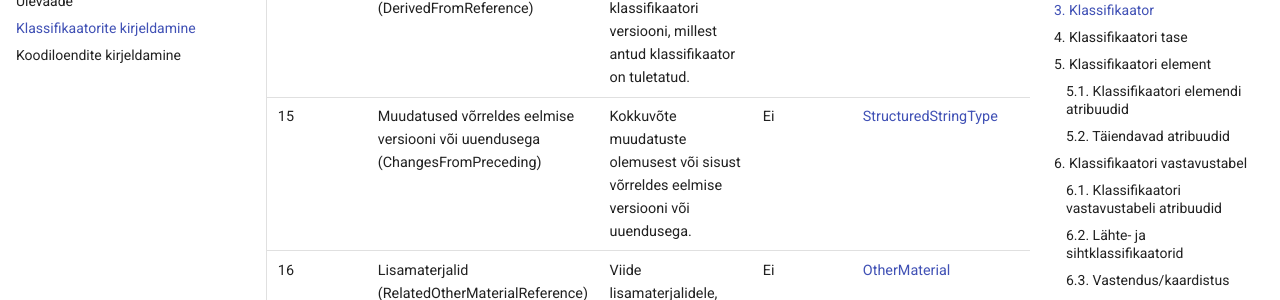
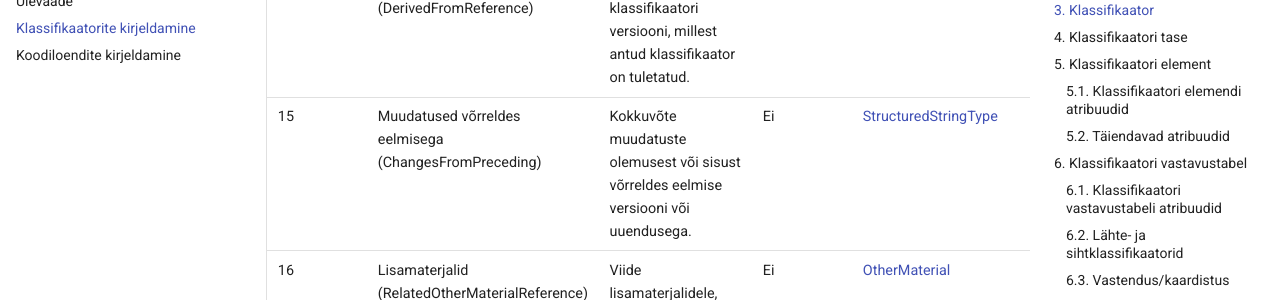
Before and after one commit to e-gov/Klassifikaatorite-ja-Koodiloendite-Standard, an MkDocs documentation site: the page built from docs/klassifikaator/atribuudid.md, in a window 1280 px wide and 900 px high, scrolled down 8840 px. Shown: the part 152-452 px from the top of the window. Built offline with MkDocs 1.6.1 and Material for MkDocs 9.7.7, drawn with Linux system fonts in a browser that asks for light colours; some of the changed lines change nothing that is shown.

Commit message:
visuaalid

```diff
--- a/docs/klassifikaator/atribuudid.md
+++ b/docs/klassifikaator/atribuudid.md
@@ -136,7 +136,7 @@
 | 12 | Eelnev klassifikaator (PredecessorReference) | Nende klassifikaatorite puhul, mis on versioonid või uuendused, viide eelnevale klassifikaatorile või versioonile, mille järglane antud klassifikaator on. | Ei | [StatisticalClassification](https://docs.ddialliance.org/DDI-Lifecycle/3.3/model/item-types/StatisticalClassification/) | 0..1 |  |
 | 13 | Järgnev klassifikaator (SuccessorReference) | Nende klassifikaatorite puhul, mis on versioonid või uuendused, viide järgmisele kehtivale klassifikaatorile või selle versioonile. | Ei | [StatisticalClassification](https://docs.ddialliance.org/DDI-Lifecycle/3.3/model/item-types/StatisticalClassification/) | 0..1 |  |
 | 14 | Lähteklassifikaator (DerivedFromReference) | Näitab klassifikaatori versiooni, millest antud klassifikaator on tuletatud. | Ei | [StatisticalClassification](https://docs.ddialliance.org/DDI-Lifecycle/3.3/model/item-types/StatisticalClassification/) | 0..1 | Rahvusvaheline ametite klassifikaator ISCO-08 |
-| 15 | Muudatused võrreldes eelmise versiooni või uuendusega (ChangesFromPreceding) | Kokkuvõte muudatuste olemusest või sisust võrreldes eelmise versiooni või uuendusega. | Ei | [StructuredStringType](https://docs.ddialliance.org/DDI-Lifecycle/3.3/model/composite-types/StructuredStringType/) | 0..1 |  |
+| 15 | Muudatused võrreldes eelmisega (ChangesFromPreceding) | Kokkuvõte muudatuste olemusest või sisust võrreldes eelmise versiooni või uuendusega. | Ei | [StructuredStringType](https://docs.ddialliance.org/DDI-Lifecycle/3.3/model/composite-types/StructuredStringType/) | 0..1 |  |
 | 16 | Lisamaterjalid (RelatedOtherMaterialReference) | Viide lisamaterjalidele, näiteks failidele kas klassifikaatori enda või selgitavate märkustega. | Ei | [OtherMaterial](https://docs.ddialliance.org/DDI-Lifecycle/3.3/model/item-types/OtherMaterial/) | 0..n | Klassifikaator .xlsx-failina |
 | 17 | Versioon (IsVersion) | Viide, kas klassifikaator on versioon. | Ei | `boolean` | 0..1 |  |
 | 18 | Aegpidevus (IsFloating) | Viide, kas klassifikaator on aegpidev. | Ei | `boolean` | 0..1 | Jah |
@@ -154,24 +154,22 @@
 flowchart LR
 
 subgraph CLASS["Atribuudid"]
-  direction TB
+  BASIC["Põhiandmed<br/><small>Tähis · Nimetus · Kirjeldus</small>"]
 
-  BASIC["Põhiandmed<br/><small>Name · Label · Description</small>"]
+  VALID["Kehtivus ja avaldamine<br/><small>Kehtivus · Kehtiv alates · Kehtiv kuni<br/>Õiguslik alus · Autoriõigus · Levitamine on lubatud</small>"]
 
-  VALID["Kehtivus ja avaldamine<br/><small>IsCurrent · ReleaseDate · TerminationDate<br/>LegalBase · Copyright · IsDisseminationAllowed</small>"]
+  VERSION["Versioonimine ja uuendused<br/><small>Versioon · Aegpidevus · Uuendus<br/>Uuendused on lubatud · Lubatavad uuendused · Uuendused<br/>Muudatused võrreldes eelmisega</small>"]
 
-  VERSION["Versioonimine ja uuendused<br/><small>IsVersion · IsFloating · IsUpdate<br/>UpdatesAllowed · PermissibleUpdates · Updates<br/>ChangesFromPreceding</small>"]
-
-  VARIANT["Variant<br/><small>VariantChangesFromBase · VariantPurpose</small>"]
+  VARIANT["Variant<br/><small>Muudatused võrreldes baasklassifikaatoriga · Variandi loomise põhjus</small>"]
 end
 
 SC["Klassifikaator<br/><small>StatisticalClassification</small>"]
 
 LV["Klassifikaatori tase<br/><small>ClassificationLevel</small>"]
 REL["Seotud klassifikaator<br/><small>StatisticalClassification</small>"]
-PUB["Publikatsioon<br/><small>Publication</small>"]
-MAT["Lisamaterjal<br/><small>OtherMaterial</small>"]
-AG["Agent<br/><small>MaintenanceUnit / ContactPerson</small>"]
+PUB["Publikatsioon<br/><small>Avaldamine</small>"]
+MAT["Lisamaterjal<br/><small>Lisamaterjalid</small>"]
+AG["Agent<br/><small>Haldaja / Kontaktandmed</small>"]
 
 BASIC --> SC
 VALID --> SC
@@ -268,13 +266,11 @@
 flowchart LR
 
 subgraph ATTR["Atribuudid"]
-  direction TB
+  BASIC["Põhiandmed<br/><small>Tähis · Nimetus · Kirjeldus<br/>Väärtus</small>"]
 
-  BASIC["Põhiandmed<br/><small>Name · Label · Description<br/>ItemCode / Value</small>"]
+  SCOPE["Ulatus<br/><small>Kaasa arvatud · Lisaks kaasa arvatud · Välja arvatud</small>"]
 
-  SCOPE["Kategooria ulatus<br/><small>Includes · IncludesAlso · Excludes</small>"]
-
-  VALID["Muudatused ja kehtivus<br/><small>FutureEvents · ChangesFromPriorVersion · Updates<br/>ValidFrom · ValidTo · IsGenerated · IsValid</small>"]
+  VALID["Muudatused ja kehtivus<br/><small>Tuleviku sündmused · Muudatused eelnevast versioonist · Uuendused<br/>Kehtiv alates · Kehtiv kuni · On genereeritud · On kehtiv</small>"]
 end
 
 IT["Klassifikaatori element<br/><small>ClassificationItem</small>"]
```
